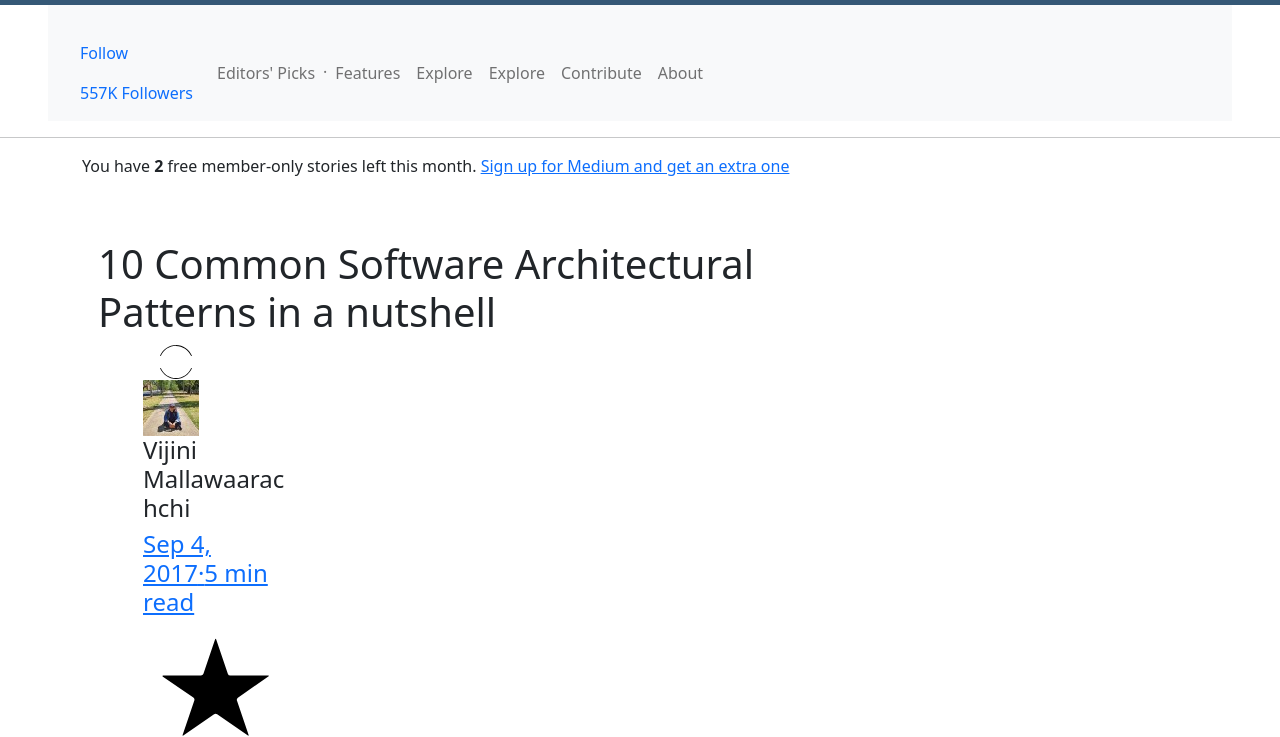
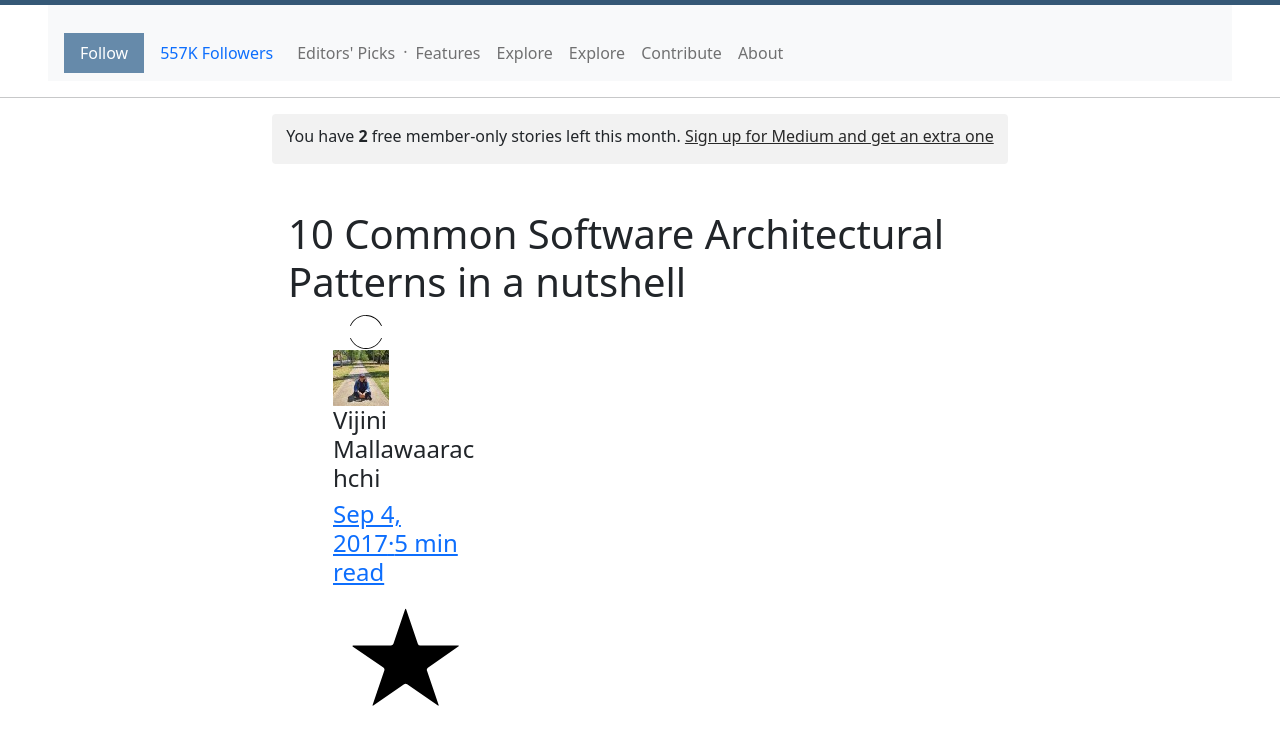
Before and after one commit to Makoni1/web-page-CSS, a website: page index.html in a window 1280 px wide. Shown: the part 71-808 px from the top of the page. Drawn offline with nearby package versions, Linux system fonts and the light colour scheme.

Commit message:
nav blog post

```diff
--- a/css/blog-home.css
+++ b/css/blog-home.css
@@ -55,6 +55,19 @@ body {
   margin-top: 7px;
 }
 
+#follow1 {
+  background-color: #668aaa;
+  color: #fff;
+}
+.navbar-toggler {
+  justify-self: right;
+  border-style: none;
+}
+
+.follow {
+  display: flex;
+}
+
 hr {
   width:100%;
 }
@@ -87,3 +100,20 @@ hr {
 .dh {
   width: 10%;
 }
+
+/* page content */
+.row {
+  justify-content: center;
+}
+
+.link {
+  display: flex;
+  justify-content: center;
+  background-color: #f2f2f2;
+  padding-top: 10px;
+  border-radius: 4px;
+}
+
+.ei {
+  color: rgba(41, 41, 41, 1);
+}
```
